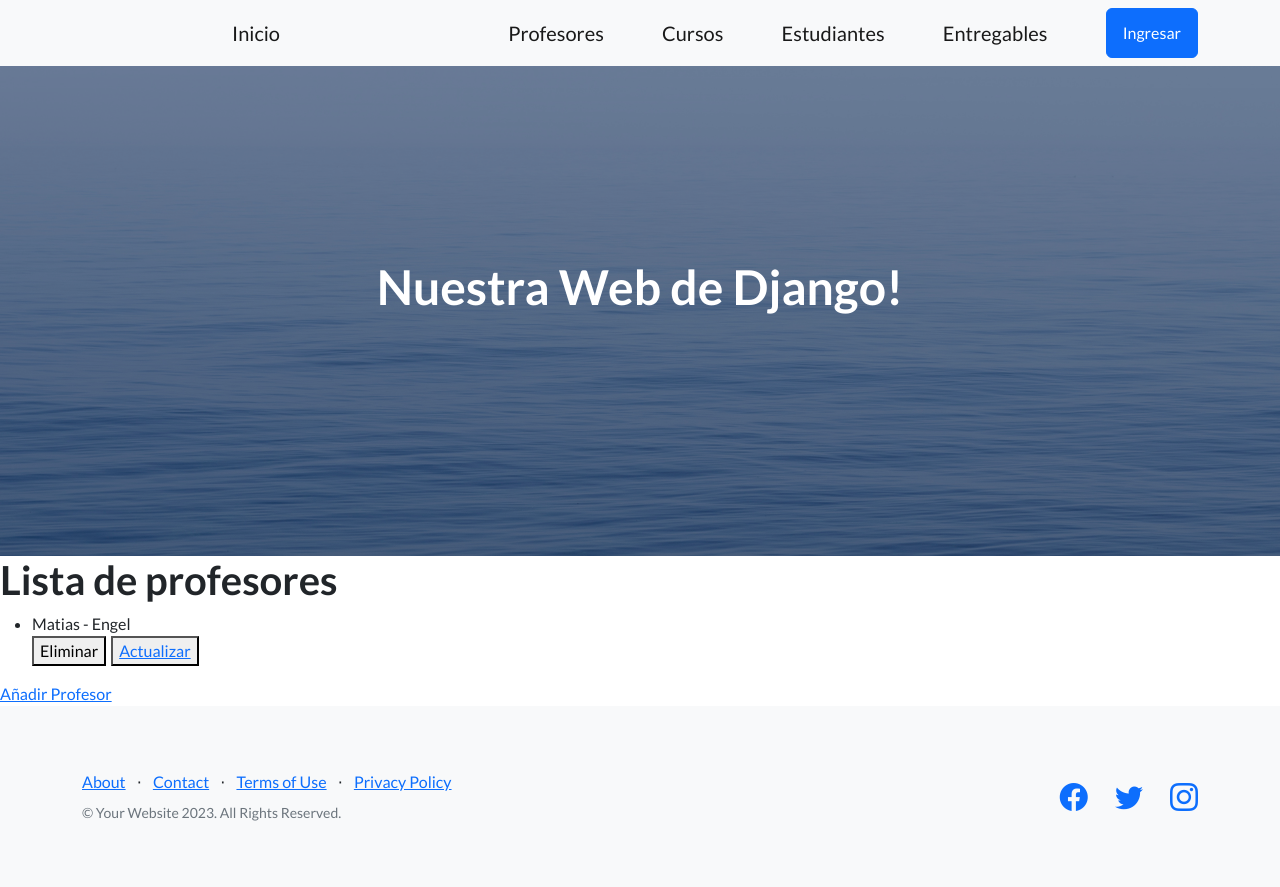
After one commit to engelOliver/Proyecto, a Django app: page /app-coder/lista-profesores/ in a window 1280 px wide. The commit adds this page. Run offline with Django 5.2, Linux system fonts and the light colour scheme; data comes from the database, SQL or seed files in the repository; both versions use the stored data as it was after the commit; some libraries are stand-ins or nearby versions.

Commit message:
five commit

```diff
--- a/AppCoder/models.py
+++ b/AppCoder/models.py
@@ -23,6 +23,10 @@ class Profesor(models.Model):
     email = models.EmailField()
     profesion = models.CharField(max_length=30)
 
+    def __str__(self):
+        return f"{self.nombre} - {self.apellido}"
+
+
 class Entregable(models.Model):
 
     nombre = models.CharField(max_length=30)
--- /dev/null
+++ b/AppCoder/templates/leer_profesores.html
@@ -0,0 +1,27 @@
+{% extends "padre.html" %}
+
+{% block  contenidoQueCambia %}
+
+
+    <h1>Lista de profesores</h1>
+
+    <ul>
+
+      {% for profesor in profesores %}
+        <li>
+            {{profesor}}
+        </li>
+        <div style="display: flex; column-gap: 5px" >
+            <form action="{% url 'EliminaProfesor' profesor.id %}" method="post">{% csrf_token %}
+              <button type="submit">Eliminar</button>
+            </form>
+            <button>
+                <a href="{% url 'EditarProfesor' profesor.id %}">Actualizar</a>
+            </button>
+        </div>
+    {% endfor %}
+
+    </ul>
+    <a href="{%url 'CreaProfesor' %}">Añadir Profesor</a>
+
+{% endblock %}
--- a/AppCoder/templates/navbar.html
+++ b/AppCoder/templates/navbar.html
@@ -4,8 +4,8 @@
                 <div class= "home-button">
                   <a class="navbar-brand" href="{% url 'Inicio' %}">Inicio</a>
                 </div>
-                <a class="navbar-brand" href="{% url 'Profesores' %}">Profesores</a>
-                <a class="navbar-brand" href="{% url 'Cursos' %}">Cursos</a>
+                <a class="navbar-brand" href="{% url 'ListaProfesores' %}">Profesores</a>
+                <a class="navbar-brand" href="{% url 'ListaCursos' %}">Cursos</a>
                 <a class="navbar-brand" href="{% url 'Estudiantes' %}">Estudiantes</a>
                 <a class="navbar-brand" href="{% url 'Entregables' %}">Entregables</a>
                 <a class="btn btn-primary" href="#signup">Ingresar</a>
--- a/AppCoder/urls.py
+++ b/AppCoder/urls.py
@@ -1,15 +1,5 @@
 from django.urls import path
-from AppCoder.views import (curso,
-lista_cursos,
-inicio, cursos,
-profesores,
-estudiantes,
-entregable,
-curso_formulario,
-busqueda_camada,
-buscar
-
-)
+from AppCoder.views import *
 
 urlpatterns = [
     path('agrega_curso/<nombre>/<camada>', curso),
@@ -22,5 +12,16 @@ urlpatterns = [
     path('curso-formulario/', curso_formulario, name='CursoFormulario'),
     path('busqueda-camada/', busqueda_camada, name='BusquedaCamada'),
     path('buscar/', buscar, name='BuscarCurso'),
+    path('lista-profesores/', lista_profesores, name='ListaProfesores'),
+    path('crea-profesor/', crea_profesor, name='CreaProfesor'),
+    path('elimina-profesor/<int:id>', eliminar_profesor, name='EliminaProfesor'),
+    path('editar-profesor/<int:id>', editar_profesor, name='EditarProfesor'),
+    path('lista-curso/', CursoList.as_view(), name='ListaCursos'),
+    path('detalle-curso/<pk>', CursoDetail.as_view(), name='DetalleCurso'),
+    path('crea-curso/', CursoCreate.as_view(), name='CreaCurso'),
+    path('actualiza-curso/<pk>', CursoUpdate.as_view(), name='ActualizaCurso'),
+    path('elimina-curso/<pk>', CursoDelete.as_view, name='EliminaCurso'),
+
+
 
     ]
--- a/AppCoder/views.py
+++ b/AppCoder/views.py
@@ -1,7 +1,10 @@
 from django.http import HttpResponse
 from django.shortcuts import render
-from.models import Curso
-from .forms import CursoFormulario
+from.models import Curso, Profesor
+from .forms import CursoFormulario, ProfesorFormulario
+from django.views.generic import ListView
+from django.views.generic.detail import DetailView
+from django.views.generic.edit import DeleteView, UpdateView, CreateView
 
 # Create your views here.
 
@@ -78,11 +81,129 @@ def buscar(req):
 
         camada = req.GET["camada"]
 
-        curso = Curso.objects.get(camada=camada)
+        cursos = Curso.objects.filter(camada=camada)
 
-
-        return render(req,"resultadoBusqueda.html", {"curso": curso, "camada": camada} )
+        return render(req,"resultadoBusqueda.html", {"cursos": cursos, "camada": camada} )
 
     else:
 
         return render(req,"inicio.html", {"message": "No enviaste el dato de la camada"} )
+
+
+def lista_profesores(req):
+
+    mis_profesores = Profesor.objects.all()
+
+    return render(req,"leer_profesores.html", {"profesores": mis_profesores} )
+
+
+
+def crea_profesor(req,):
+
+    if req.method == 'POST':
+
+        miFormulario = ProfesorFormulario(req.POST)
+
+        if miFormulario.is_valid():
+
+          data = miFormulario.cleaned_data
+
+          nuevo_profesor = Profesor(nombre=req.POST['nombre'], apellido=req.POST['apellido'], email=req.POST['email'], profesion=req.POST['profesion'])
+          nuevo_profesor.save()
+
+          return render(req, "inicio.html", {"message": "Profesor creado con exito"})
+
+        else:
+
+            return render(req, "inicio.html", {"message": "Datos invalidos"})
+
+    else:
+
+      miFormulario = ProfesorFormulario()
+
+      return render(req, "profesor_formulario.html", {"miFormulario": miFormulario})
+
+
+
+
+def eliminar_profesor(req, id):
+
+    if req.method == 'POST':
+
+        profesor = Profesor.objects.get(id=id)
+        profesor.delete()
+
+    mis_profesores = Profesor.objects.all()
+    return render(req,"leer_profesores.html", {"profesores": mis_profesores} )
+
+def editar_profesor(req, id):
+
+    if req.method == 'POST':
+
+        miFormulario = ProfesorFormulario(req.POST)
+
+        if miFormulario.is_valid():
+
+          data = miFormulario.cleaned_data
+          profesor = Profesor.objects.get(id=id)
+
+          profesor.nombre = data["nombre"]
+          profesor.apellido = data["apellido"]
+          profesor.email = data["email"]
+          profesor.profesion = data["profesion"]
+
+          profesor.save()
+
+          return render(req, "inicio.html", {"message": "Profesor actualizado con exito"})
+
+        else:
+
+            return render(req, "inicio.html", {"message": "Datos invalidos"})
+
+    else:
+
+        profesor = Profesor.objects.get(id=id)
+
+        miFormulario = ProfesorFormulario(initial={
+            "nombre": profesor.nombre,
+            "apellido": profesor.apellido,
+            "email": profesor.email,
+            "profesion": profesor.profesion,
+        })
+
+        return render(req, "editar_profesor.html", {"miFormulario": miFormulario, "id": profesor.id })
+
+
+class CursoList(ListView):
+
+    model = Curso
+    template_name = 'curso_list.hmtl'
+    context_object_name = "cursos"
+
+
+class CursoDetail(DetailView):
+
+    model = Curso
+    template_name = 'curso_detail.html'
+    context_object_name = "curso"
+
+class CursoCreate(CreateView):
+
+    model = Curso
+    template_name = 'curso_create.hmtl'
+    fields = ["nombre", "camada"]
+    success_url = "/app-coder/inicio/"
+
+class CursoUpdate(UpdateView):
+
+    model = Curso
+    template_name = 'curso_update.html'
+    fields = ('__all__')
+    success_url = "/app-coder/inicio/"
+    context_object_name = "curso"
+
+class CursoDelete(DeleteView):
+
+    model = Curso
+    template_name = 'curso_delete.html'
+    success_url = "/app-coder/inicio/"
```
Also changed, not shown: AppCoder/forms.py (+8 -0 lines), AppCoder/templates/curso_detail.html (added, +9 -0 lines), AppCoder/templates/curso_update.html (added, +13 -0 lines), AppCoder/templates/editar_profesor.html (added, +13 -0 lines), AppCoder/templates/profesor_formulario.html (added, +13 -0 lines), AppCoder/templates/resultadoBusqueda.html (renamed from AppCoder/resultadoBusqueda.html, +8 -1 lines), AppCoder/templates/busqueda_camada.html (line endings or trailing spaces), db.sqlite3, 2 other files.
